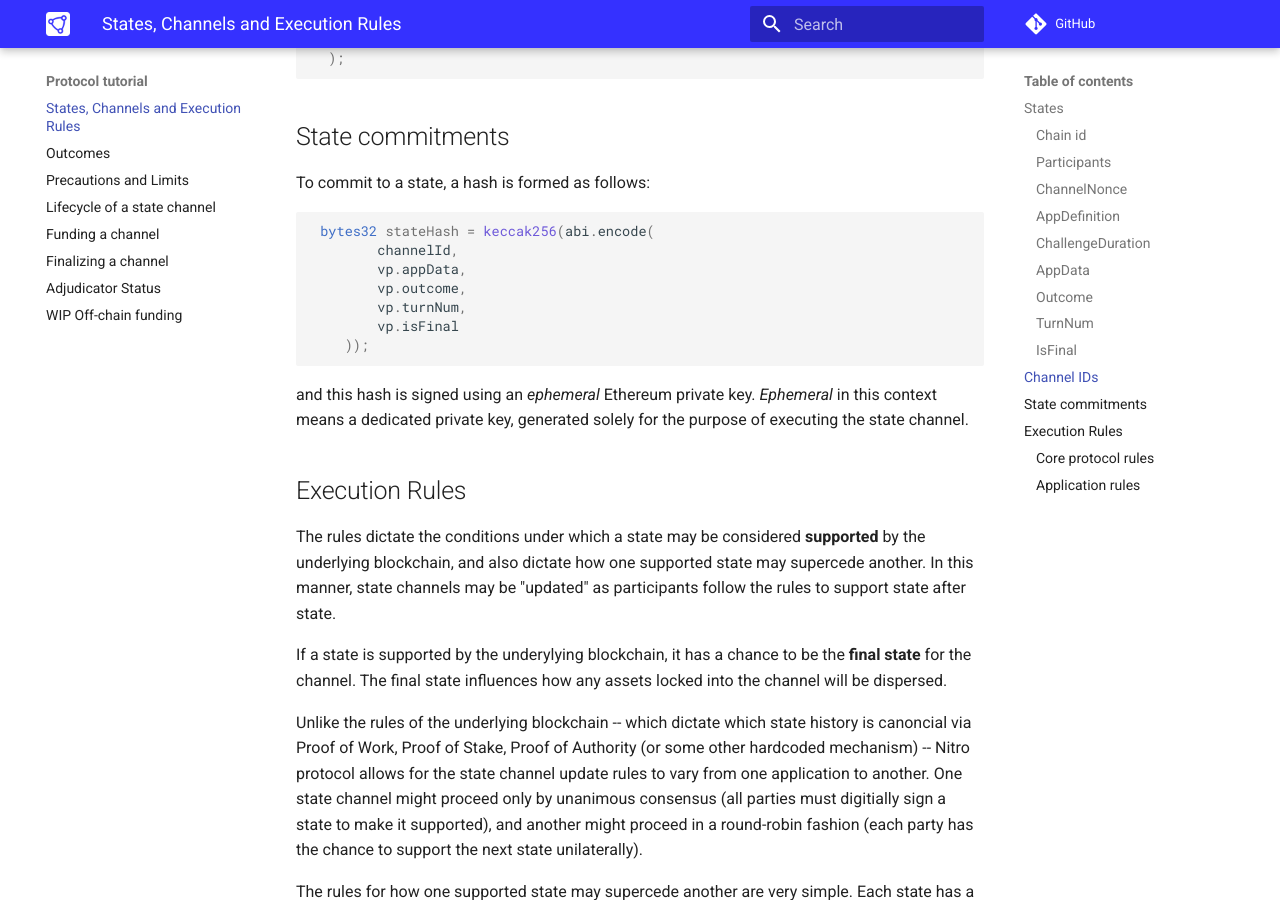
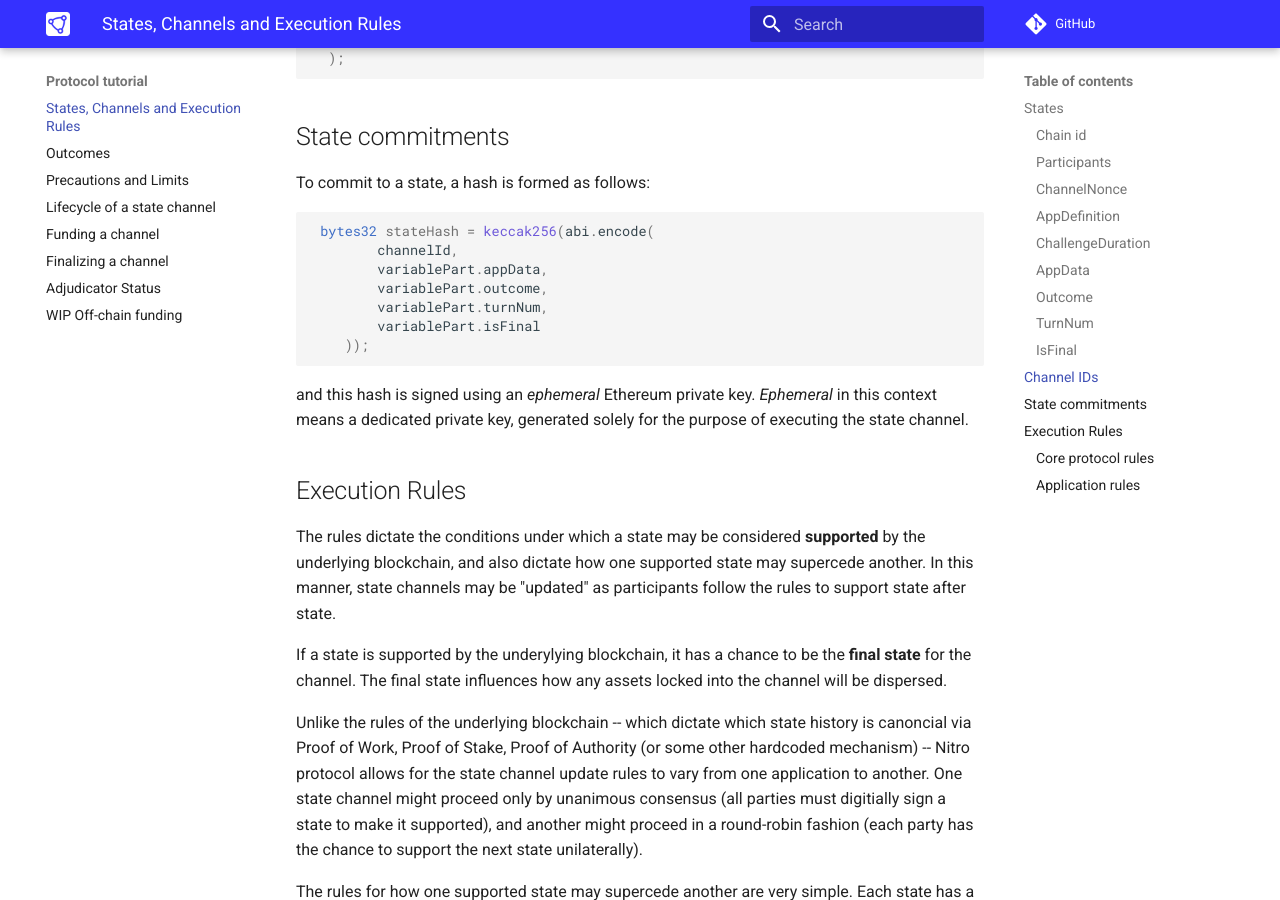
Before and after one commit to statechannels/go-nitro, an MkDocs documentation site: the page built from docs/protocol-tutorial/0001-states-channels-execution-rules.md, in a window 1280 px wide and 900 px high, scrolled down 3389 px. Built offline with MkDocs 1.6.1 and Material for MkDocs 9.7.7, drawn with Linux system fonts in a browser that asks for light colours; comment, search, counter and statistics services are not loaded.

Commit message:
expand vp

````diff
--- a/docs/protocol-tutorial/0001-states-channels-execution-rules.md
+++ b/docs/protocol-tutorial/0001-states-channels-execution-rules.md
@@ -178,10 +178,10 @@ To commit to a state, a hash is formed as follows:
 ```solidity
  bytes32 stateHash = keccak256(abi.encode(
         channelId,
-        vp.appData,
-        vp.outcome,
-        vp.turnNum,
-        vp.isFinal
+        variablePart.appData,
+        variablePart.outcome,
+        variablePart.turnNum,
+        variablePart.isFinal
     ));
 ```
 
````
